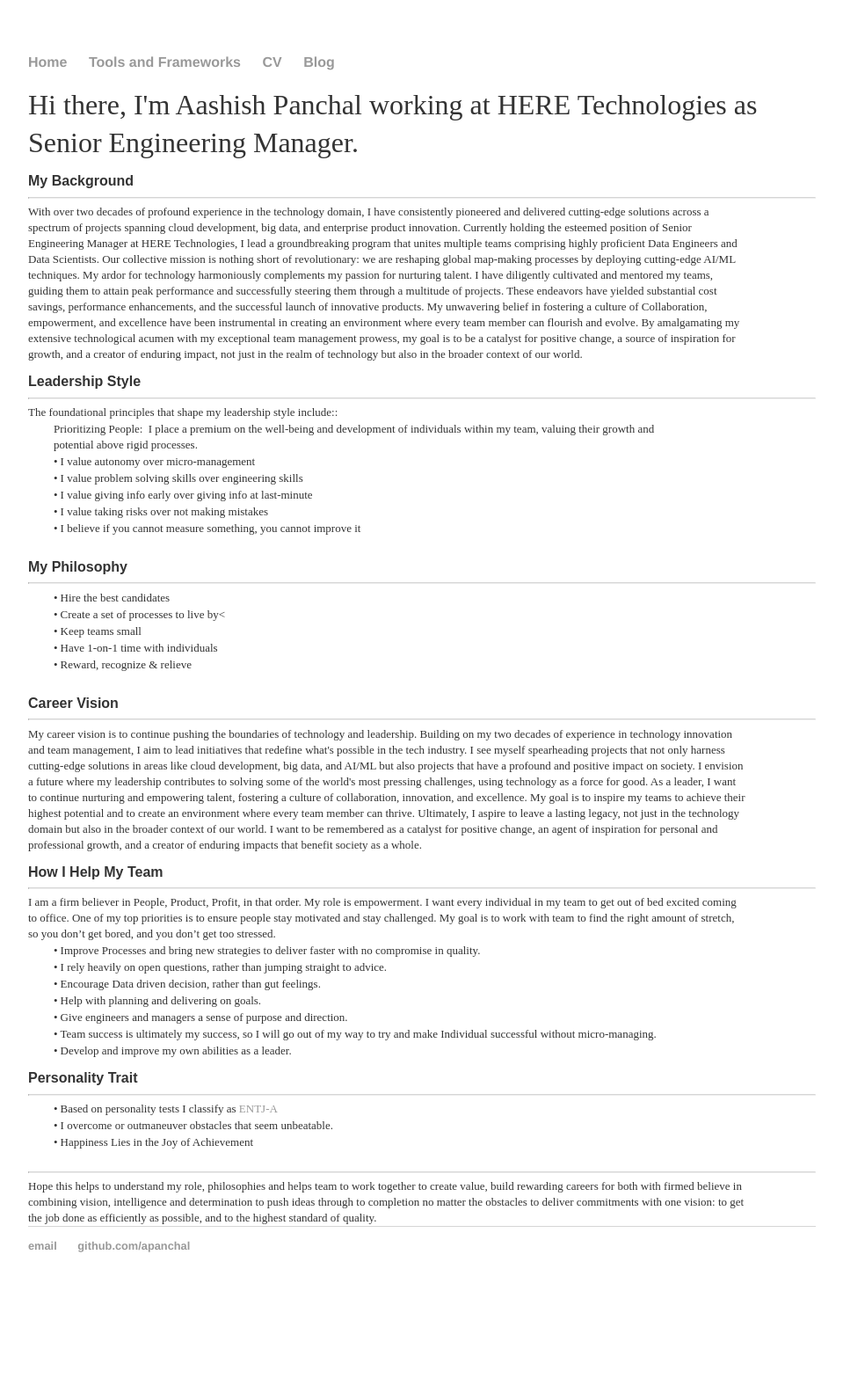
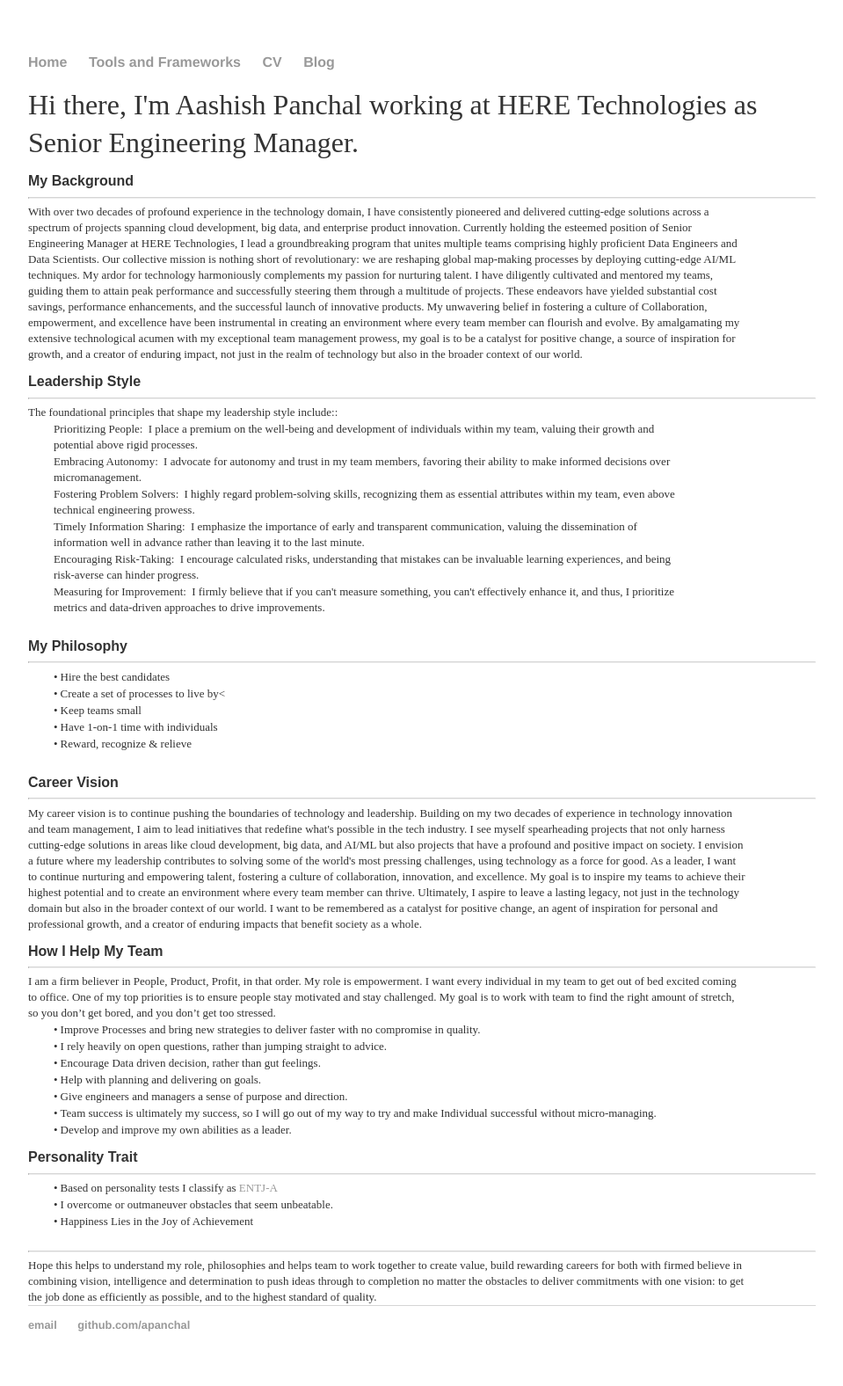
Before and after one commit to apanchal/apanchal.github.io, a Jekyll site: the page built from index.html, in a window 1280 px wide. Shown: the whole page at 88% size, without its empty margins (160-1119 px from the left). Built offline with Jekyll 4.4.1, drawn with Linux system fonts in a browser that asks for light colours; before the commit the page ends 1486 px from its top, so only the background shows below that.

Commit message:
Update index.html

```diff
--- a/index.html
+++ b/index.html
@@ -29,16 +29,53 @@ title: Aashish Panchal
 			<hr class="new1">
 			<p class="p5 ft1">The foundational principles that shape my leadership style include::</p>
 			<p class="p20 ft1">
-				<span class="ft1">Prioritizing People:</span>
+				<span class="ft1">
+					Prioritizing People:
+				</span>
 				<span class="ft7">
 					I place a premium on the well-being and development of individuals within my team, valuing their growth and potential above rigid processes.
 				</span>
 			</p>
-			<p class="p20 ft1"><span class="ft1">•</span><span class="ft7">I value autonomy over micro-management</span></p>
-			<p class="p20 ft1"><span class="ft1">•</span><span class="ft7">I value problem solving skills over engineering skills</span></p>
-			<p class="p20 ft1"><span class="ft1">•</span><span class="ft7">I value giving info early over giving info at last-minute</span></p>
-			<p class="p20 ft1"><span class="ft1">•</span><span class="ft7">I value taking risks over not making mistakes</span></p>
-			<p class="p20 ft1"><span class="ft1">•</span><span class="ft7">I believe if you cannot measure something, you cannot improve it</span></p>
+			<p class="p20 ft1">
+				<span class="ft1">
+					Embracing Autonomy:
+				</span>
+				<span class="ft7">
+					I advocate for autonomy and trust in my team members, favoring their ability to make informed decisions over micromanagement.
+				</span>
+			</p>
+			<p class="p20 ft1">
+				<span class="ft1">
+					Fostering Problem Solvers:
+				</span>
+				<span class="ft7">
+					I highly regard problem-solving skills, recognizing them as essential attributes within my team, even above technical engineering prowess.
+				</span>
+			</p>
+			<p class="p20 ft1">
+				<span class="ft1">
+					Timely Information Sharing:
+				</span>
+				<span class="ft7">
+					I emphasize the importance of early and transparent communication, valuing the dissemination of information well in advance rather than leaving it to the last minute.
+				</span>
+			</p>
+			<p class="p20 ft1">
+				<span class="ft1">
+					Encouraging Risk-Taking:
+				</span>
+				<span class="ft7">
+					I encourage calculated risks, understanding that mistakes can be invaluable learning experiences, and being risk-averse can hinder progress.
+				</span>
+			</p>
+			<p class="p20 ft1">
+				<span class="ft1">
+					Measuring for Improvement:
+				</span>
+				<span class="ft7">
+					I firmly believe that if you can't measure something, you can't effectively enhance it, and thus, I prioritize metrics and data-driven approaches to drive improvements.
+				</span>
+			</p>
 		</div>
 		</p>
 		<div>
```
